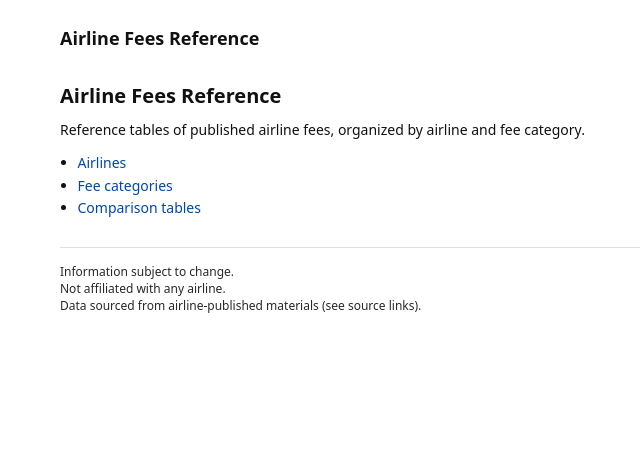
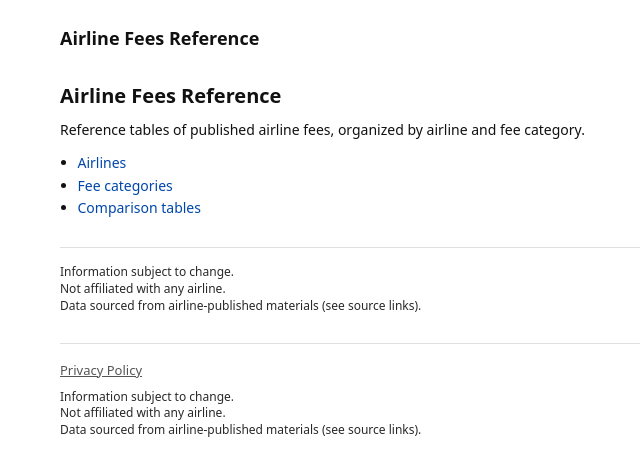
Before and after one commit to rwhonyaku/airline-fees-reference, a Next.js app: page / in a window 1280 px wide. Shown: the top 476 px of the page, without its empty margins (46-686 px from the left). Built offline with nearby package versions, Linux system fonts and the light colour scheme.

Commit message:
Add footer link to privacy policy

```diff
--- a/app/layout.tsx
+++ b/app/layout.tsx
@@ -49,6 +49,23 @@ export default function RootLayout({ children }: { children: React.ReactNode })
           <footer style={{ marginTop: 28, paddingTop: 16, borderTop: "1px solid rgba(0,0,0,0.12)" }}>
             <Disclaimer />
           </footer>
+          <footer
+            style={{
+              marginTop: 28,
+              paddingTop: 16,
+              borderTop: "1px solid rgba(0,0,0,0.12)",
+              fontSize: 13,
+            }}
+          >
+            <div style={{ marginBottom: 8 }}>
+              <a href="/privacy" style={{ color: "#555", textDecoration: "underline" }}>
+                Privacy Policy
+              </a>
+            </div>
+
+            <Disclaimer />
+        </footer>
+
         </div>
       </body>
     </html>
```
